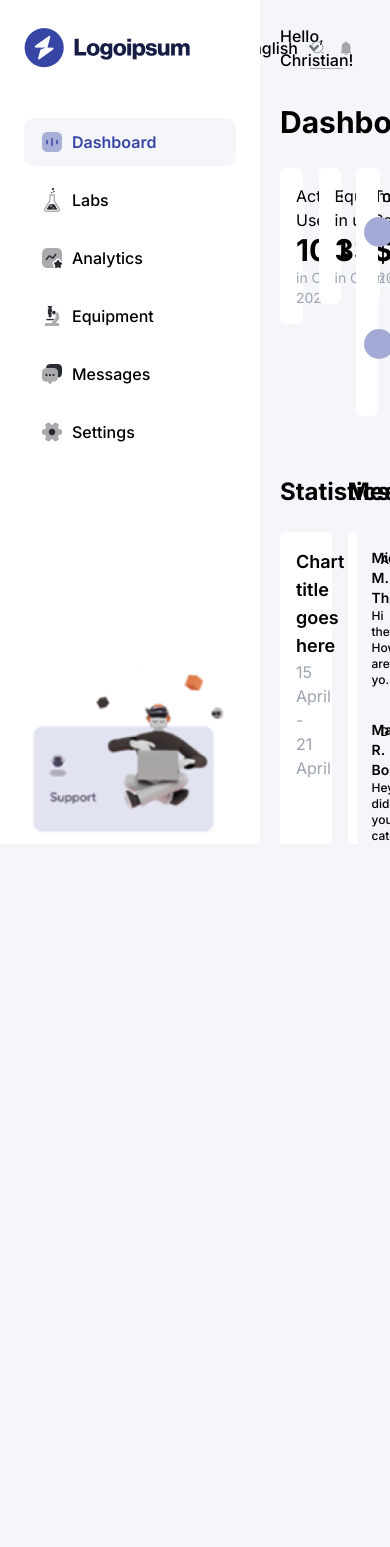
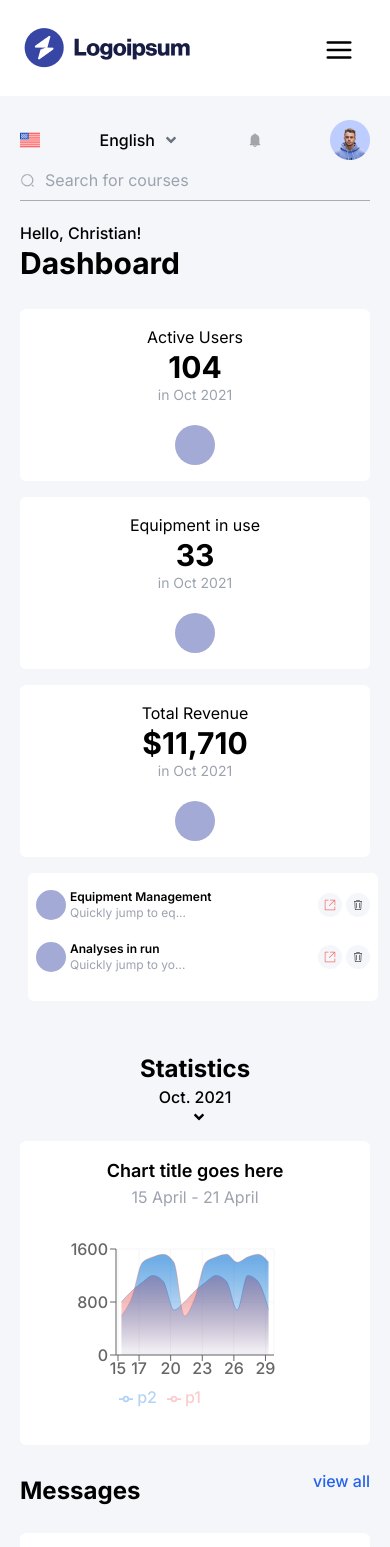
Before and after one commit to MarufAlAslam/react-dashboard, a React (Create React App) app: page / in a window 390 px wide. Shown: the top 1547 px of the page. Before the commit the page ends 844 px from the top, so only its background shows below. Built offline with nearby package versions, Linux system fonts and the light colour scheme.

Commit message:
responsiveness done

```diff
--- a/src/assets/css/style.css
+++ b/src/assets/css/style.css
@@ -89,3 +89,108 @@ p.unread {
 .text-right.dt {
     min-width: 84px;
 }
+.menuBtn{
+    display: none;
+}
+
+
+@media screen and (max-width: 767px){
+    .flex {
+        flex-direction: column;
+    }
+    body, html{
+        overflow-y: scroll;
+    }
+    .min-h-screen {
+        overflow-y: auto;
+        height: auto;
+        width: 100%;
+    }
+    .w-1\/3 {
+        width: 100%;
+    }
+    .sidebar {
+    width: 100%;
+}
+.topPart {
+    width: 100%;
+}
+.min-h-screen .flex .w-1\/3.flex.justify-end.items-center {
+    flex-direction: row;
+    justify-content: space-between;
+    align-items: center;
+    /* margin-top: 13px; */
+}
+.min-h-screen .flex .w-1\/3.flex.justify-end.items-center .flex {
+    flex-direction: row;
+}
+.w-3\/4 {
+    width: 100%;
+}
+.card {
+    text-align: center;
+}
+.circle.rounded-full {
+    margin-top: 20px;
+}
+.card.bg-white.m-2.w-1\/3.rounded-md {
+    margin-left: 0;
+}
+.w-1\/4 {
+    width: 100%;
+}
+.w-1\/4 .flex {
+    flex-direction: revert;
+    margin-bottom: 20px;
+}
+.recharts-wrapper {
+    height: 200px !important;
+    width: 100% !important;
+}
+.recharts-responsive-container {
+    min-height: 200px;
+}
+.w-full.ml-2 {
+    /* width: 175px; */
+    text-align: left;
+}
+img.circle.bg-transparent.rounded-full {
+    margin: 0;
+}
+.menuBtn{
+    display: block;
+    position: absolute;
+    top: 35px;
+    right: 20px;
+    z-index: 999;
+    font-size: 30px;
+}
+.sidebar {
+    width: 100%;
+    min-height: auto;
+}
+.main-menu {
+    display: none;
+}
+.main-menu.show {
+    display: block;
+}
+.sprt{
+    display: none;
+}
+.ttbar {
+    flex-direction: column-reverse;
+}
+form {
+    margin-bottom: 20px;
+}
+.py-8.pt-zero {
+    padding-top: 0;
+}
+.p-3.pl-0.pr-4 {
+    padding-right: 0;
+}
+.p-3.pl-0 {
+    padding-right: 0;
+}
+}
--- a/src/components/mainBody/cards/Cards.js
+++ b/src/components/mainBody/cards/Cards.js
@@ -38,7 +38,7 @@ const Cards = () => {
   ];
 
   return (
-    <div className="py-8">
+    <div className="py-8 pt-zero">
       <h2 className="text-3xl font-bold">Dashboard</h2>
 
       <div className="flex justify-between items-start mt-5">
--- a/src/components/mainBody/topbar/Topbar.js
+++ b/src/components/mainBody/topbar/Topbar.js
@@ -8,7 +8,7 @@ const TopBar = () => {
 
     const [flagImg, setFlagImg] = useState(flag)
     return (
-        <div className='flex justify-between items-center'>
+        <div className='flex justify-between items-center ttbar'>
             <div className='w-1/3'>
                 <p className='m-0'>
                 Hello, Christian!
--- a/src/components/menu/Menu.js
+++ b/src/components/menu/Menu.js
@@ -48,7 +48,7 @@ const Menu = () => {
     },
   ];
   return (
-    <div className="px-6 py-3">
+    <div className="px-6 py-3 menu-items">
       <ul className="menu">
         {
           menuItems.map((item) => {
--- a/src/components/sidebar/Sidebar.js
+++ b/src/components/sidebar/Sidebar.js
@@ -1,20 +1,30 @@
-import React from 'react'
-import logo from "../../assets/img/logo.png"
-import support from "../../assets/img/support.png"
-import Menu from '../menu/Menu'
+import React from "react";
+import logo from "../../assets/img/logo.png";
+import support from "../../assets/img/support.png";
+import Menu from "../menu/Menu";
+import { FiMenu } from "react-icons/fi";
 const Sidebar = () => {
+    const toggleMenu = () => {
+        document.querySelector(".main-menu").classList.toggle("show");
+    }
+  return (
+    <div className="sidebar flex flex-col justify-between items-center">
+      <div className="topPart">
+        <div className="flex">
+          <a href="/">
+            <img src={logo} alt="" />
+          </a>
+          <button className="menuBtn btn mr-4" onClick={toggleMenu}>
+            <FiMenu/>
+          </button>
+        </div>
+        <div className="main-menu">
+        <Menu />
+        </div>
+      </div>
+      <img src={support} className="mt-10 sprt" alt="" />
+    </div>
+  );
+};
 
-    return (
-        <div className='sidebar flex flex-col justify-between items-center'>
-            <div className='topPart'>
-                <a href='/'>
-                <img src={logo} alt=""/>
-            </a>
-            <Menu/>
-            </div>
-                <img src={support} className="mt-10" alt=""/>
-        </div>
-    )
-}
-
-export default Sidebar
+export default Sidebar;
```
